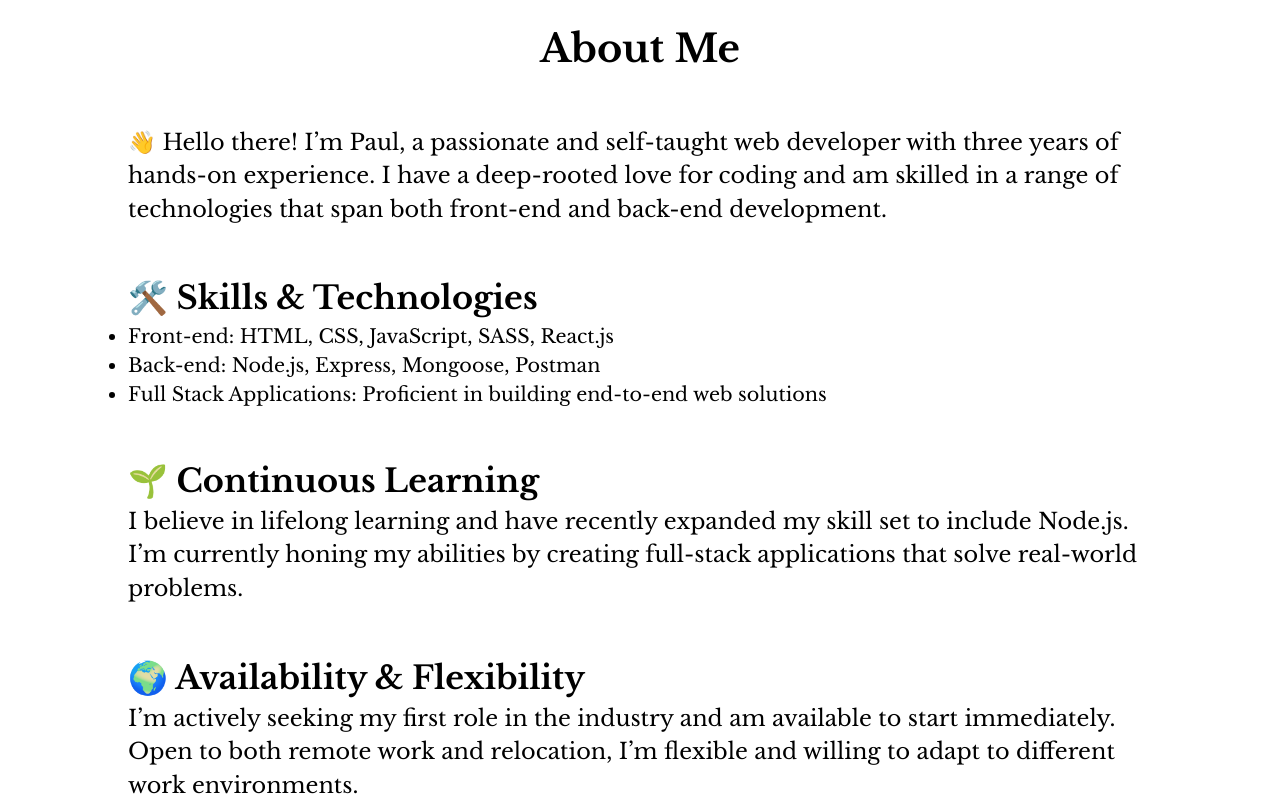
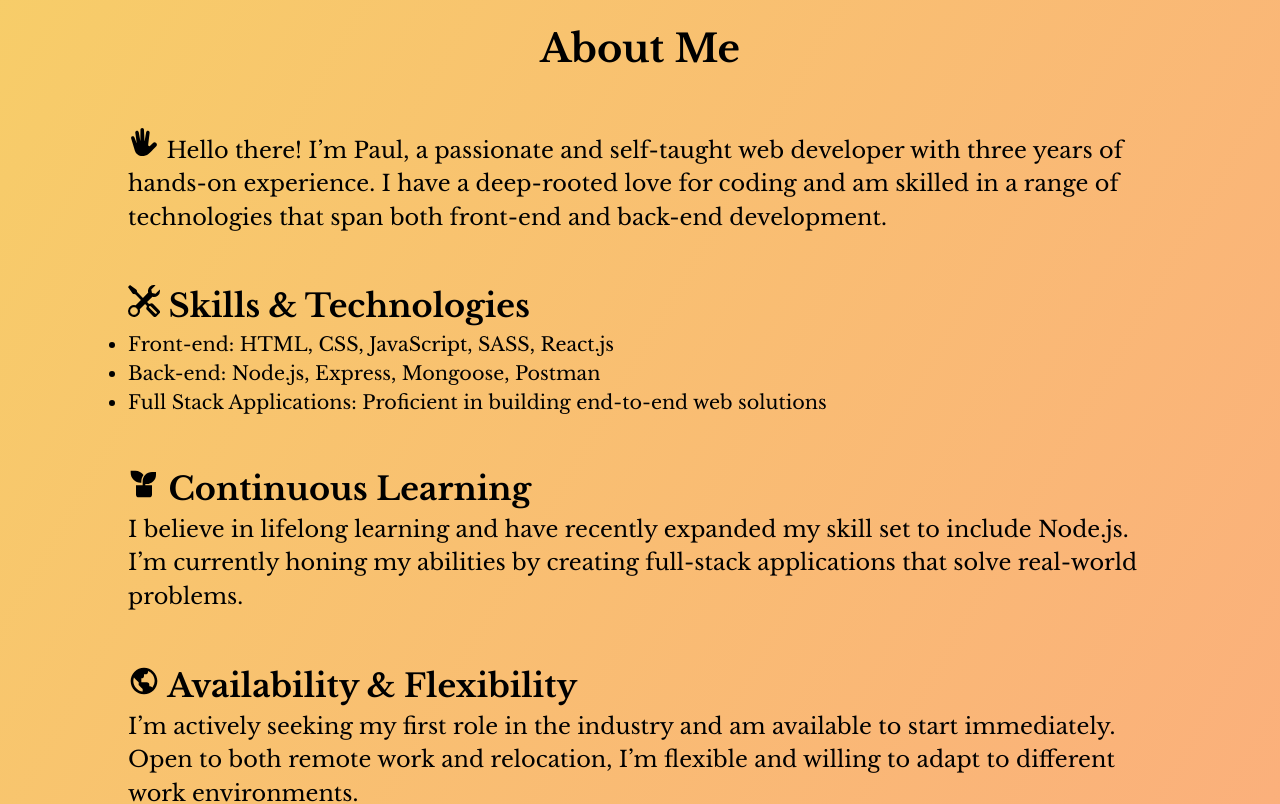
Before and after one commit to paul172v/portfolio-v4, a React (Vite) app: page / in a window 1280 px wide. Shown: the part 640-1444 px from the top of the page. Built offline with nearby package versions, Linux system fonts and the light colour scheme.

Commit message:
adjusted the asthetic

```diff
--- a/src/sass/_layout.scss
+++ b/src/sass/_layout.scss
@@ -1,3 +1,3 @@
 body {
-  background-color: var(--color-background--3);
+  background: linear-gradient(120deg, #f6d365 0%, #fda085 100%);
 }
--- a/src/sections/about/About.jsx
+++ b/src/sections/about/About.jsx
@@ -1,3 +1,9 @@
+import { IoMdHand } from "react-icons/io";
+import { BsTools } from "react-icons/bs";
+import { RiPlantFill } from "react-icons/ri";
+import { BiWorld } from "react-icons/bi";
+import { FaHandshake } from "react-icons/fa";
+
 import classes from "./About.module.scss";
 
 const About = () => {
@@ -7,13 +13,16 @@ const About = () => {
         <h2 className={classes["about-heading"]}>About Me</h2>
 
         <p>
-          👋 Hello there! I&rsquo;m Paul, a passionate and self-taught web
-          developer with three years of hands-on experience. I have a
-          deep-rooted love for coding and am skilled in a range of technologies
-          that span both front-end and back-end development.
+          <IoMdHand className={classes.icon} /> Hello there! I&rsquo;m Paul, a
+          passionate and self-taught web developer with three years of hands-on
+          experience. I have a deep-rooted love for coding and am skilled in a
+          range of technologies that span both front-end and back-end
+          development.
         </p>
 
-        <h3>🛠️ Skills & Technologies</h3>
+        <h3>
+          <BsTools className={classes.icon} /> Skills & Technologies
+        </h3>
         <ul>
           <li>Front-end: HTML, CSS, JavaScript, SASS, React.js</li>
           <li>Back-end: Node.js, Express, Mongoose, Postman</li>
@@ -23,14 +32,18 @@ const About = () => {
           </li>
         </ul>
 
-        <h3>🌱 Continuous Learning</h3>
+        <h3>
+          <RiPlantFill className={classes.icon} /> Continuous Learning
+        </h3>
         <p>
           I believe in lifelong learning and have recently expanded my skill set
           to include Node.js. I&rsquo;m currently honing my abilities by
           creating full-stack applications that solve real-world problems.
         </p>
 
-        <h3>🌍 Availability & Flexibility</h3>
+        <h3>
+          <BiWorld className={classes.icon} /> Availability & Flexibility
+        </h3>
         <p>
           I&rsquo;m actively seeking my first role in the industry and am
           available to start immediately. Open to both remote work and
@@ -38,7 +51,9 @@ const About = () => {
           environments.
         </p>
 
-        <h3>🤝 Let&rsquo;s Connect!</h3>
+        <h3>
+          <FaHandshake className={classes.icon} /> Let&rsquo;s Connect!
+        </h3>
         <p>
           I&rsquo;m eager to bring my dedication and technical skills to a
           dynamic team. If you&rsquo;re interested in collaborating or have any
--- a/src/sections/about/About.module.scss
+++ b/src/sections/about/About.module.scss
@@ -31,3 +31,7 @@ p {
 li {
   font-size: 1.2rem;
 }
+
+.icon {
+  font-size: 2rem;
+}
```
